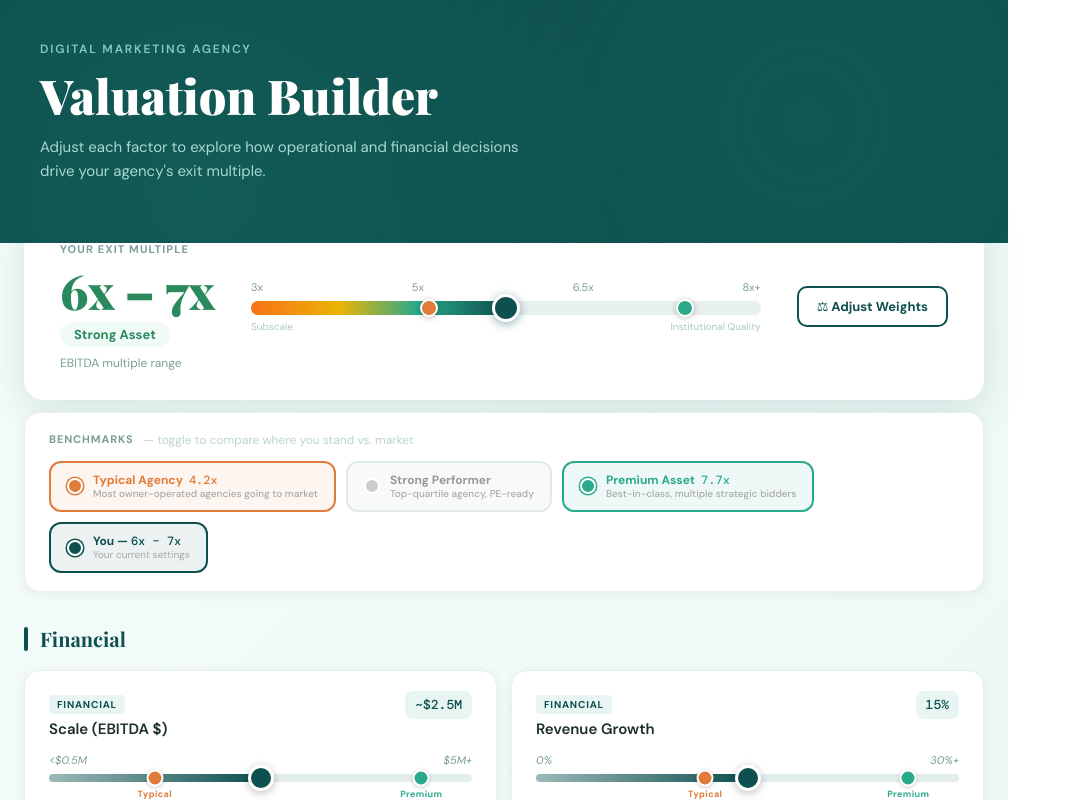
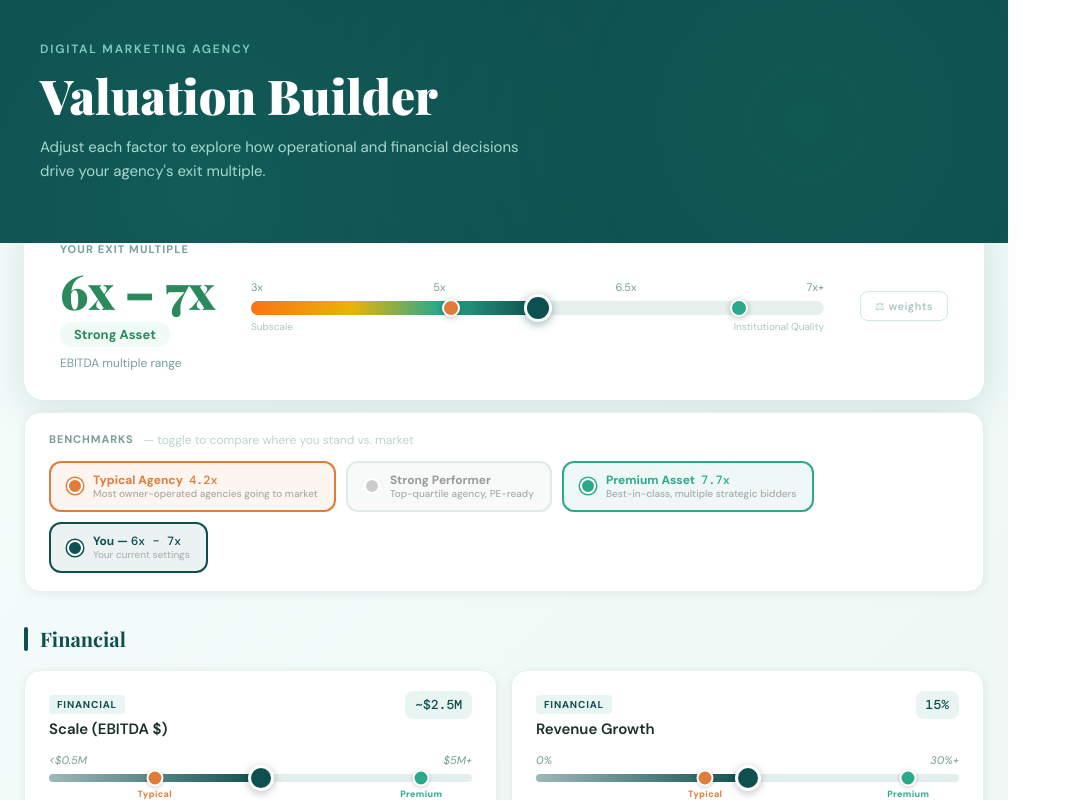
Before and after one commit to azim-del/valuation-tool, a React (Vite) app: page / in a window 1280 px wide. Shown: the top 800 px of the page, without its empty margins (0-1071 px from the left). Built offline with nearby package versions, Linux system fonts and the light colour scheme; a web font is replaced by a local one.

Commit message:
Update App.jsx

```diff
--- a/src/App.jsx
+++ b/src/App.jsx
@@ -343,7 +343,7 @@ export default function App() {
           {/* Score bar */}
           <div style={{ flex: 1, minWidth: 220 }}>
             <div style={{ display: "flex", justifyContent: "space-between", fontSize: 11, color: "#7a9e98", marginBottom: 5 }}>
-              <span>3x</span><span>5x</span><span>6.5x</span><span>8x+</span>
+              <span>3x</span><span>5x</span><span>6.5x</span><span>7x+</span>
             </div>
             <div style={{ position: "relative", height: 14, background: "#e8f0ee", borderRadius: 99 }}>
               <div style={{
@@ -377,13 +377,14 @@ export default function App() {
           </div>
 
           <button onClick={() => setShowWeights(!showWeights)} style={{
-            background: showWeights ? "#0e4f4f" : "white",
-            color: showWeights ? "white" : "#0e4f4f",
-            border: "2px solid #0e4f4f", borderRadius: 10,
-            padding: "10px 18px", fontSize: 13, fontWeight: 700,
+            background: "transparent",
+            color: showWeights ? "#7a9e98" : "#aac8c2",
+            border: "1px solid #d0e8e4", borderRadius: 8,
+            padding: "7px 14px", fontSize: 11, fontWeight: 600,
             cursor: "pointer", whiteSpace: "nowrap", transition: "all 0.2s",
+            letterSpacing: "0.04em",
           }}>
-            {showWeights ? "✓ Editing Weights" : "⚖ Adjust Weights"}
+            {showWeights ? "✓ weights" : "⚖ weights"}
           </button>
         </div>
 
```
